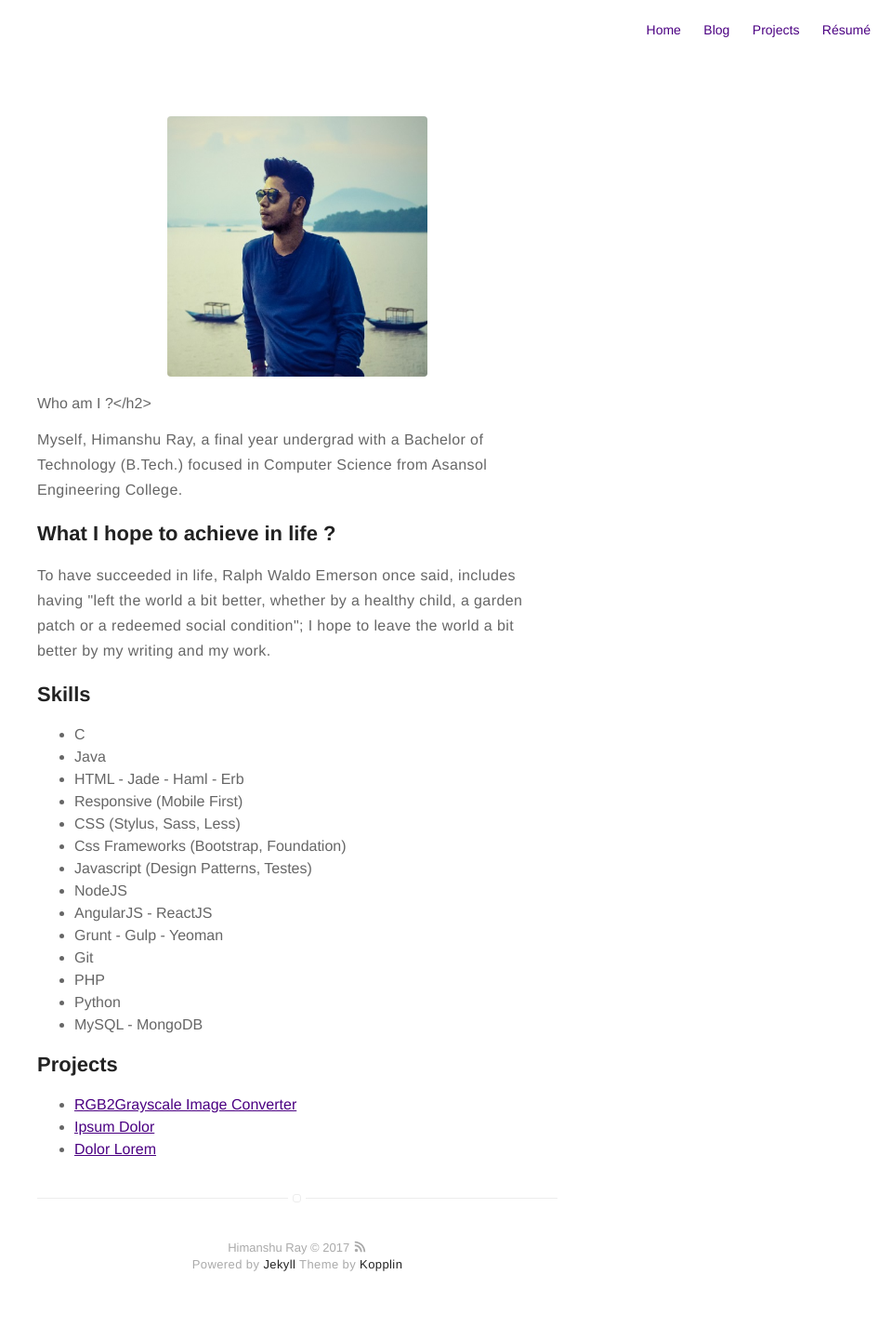
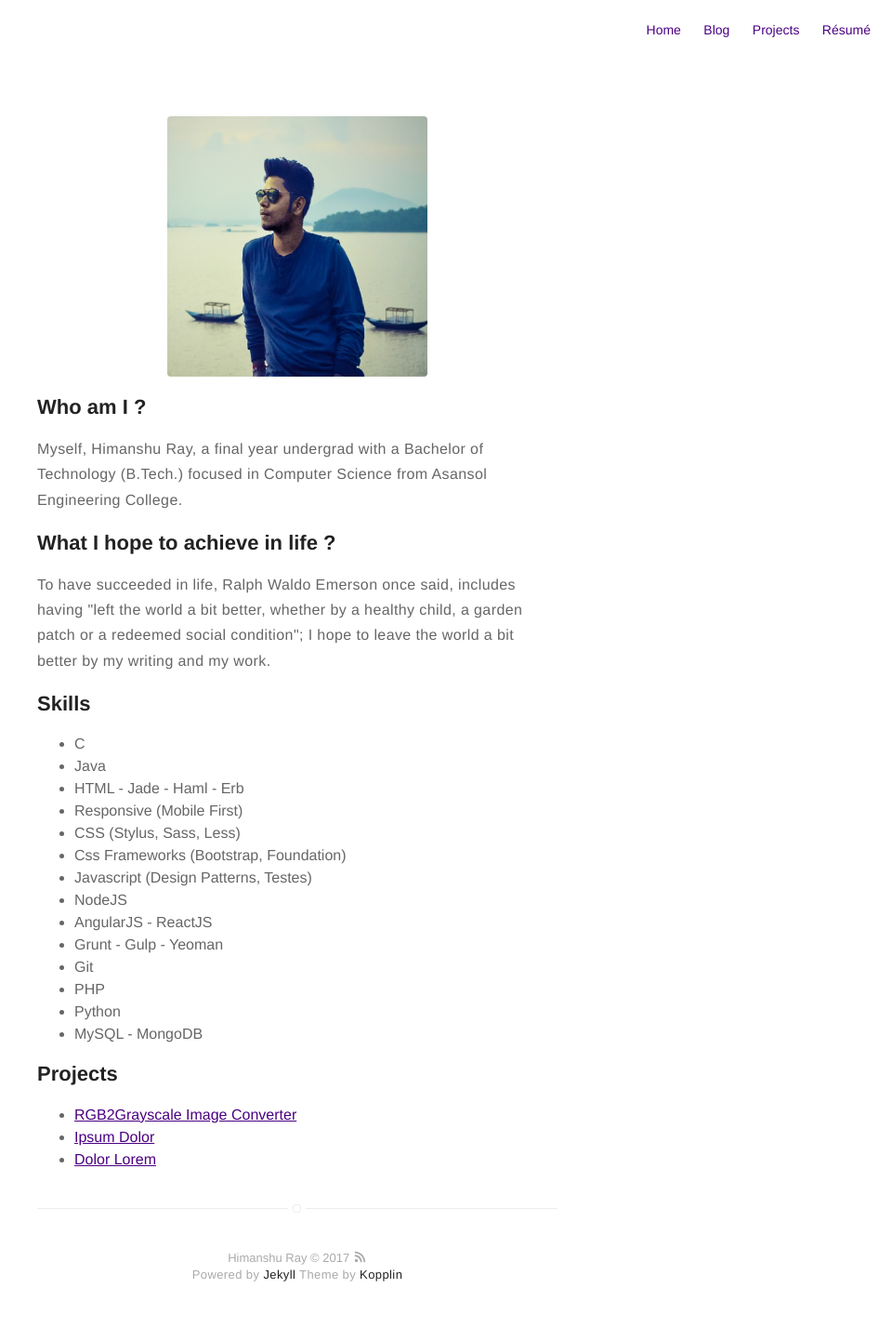
Before and after one commit to iamrayofhope/iamrayofhope.github.io, a Jekyll site: the page built from about.md, in a window 1280 px wide. Shown: the whole page at 93% size, without its empty margins (320-1280 px from the left). Built offline with Jekyll 4.4.1, drawn with Linux system fonts in a browser that asks for light colours.

```diff
--- a/about.md
+++ b/about.md
@@ -4,7 +4,7 @@ layout: page
 ---
 ![Profile Image]({{ site.url }}/{{ site.picture }})
 
-<hh2>Who am I ?</h2>
+<h2>Who am I ?</h2>
 <p>Myself, Himanshu Ray, a final year undergrad with a Bachelor of Technology (B.Tech.) focused in Computer Science from Asansol Engineering College.</p>
 
 <h2>What I hope to achieve in life ?</h2>
```
